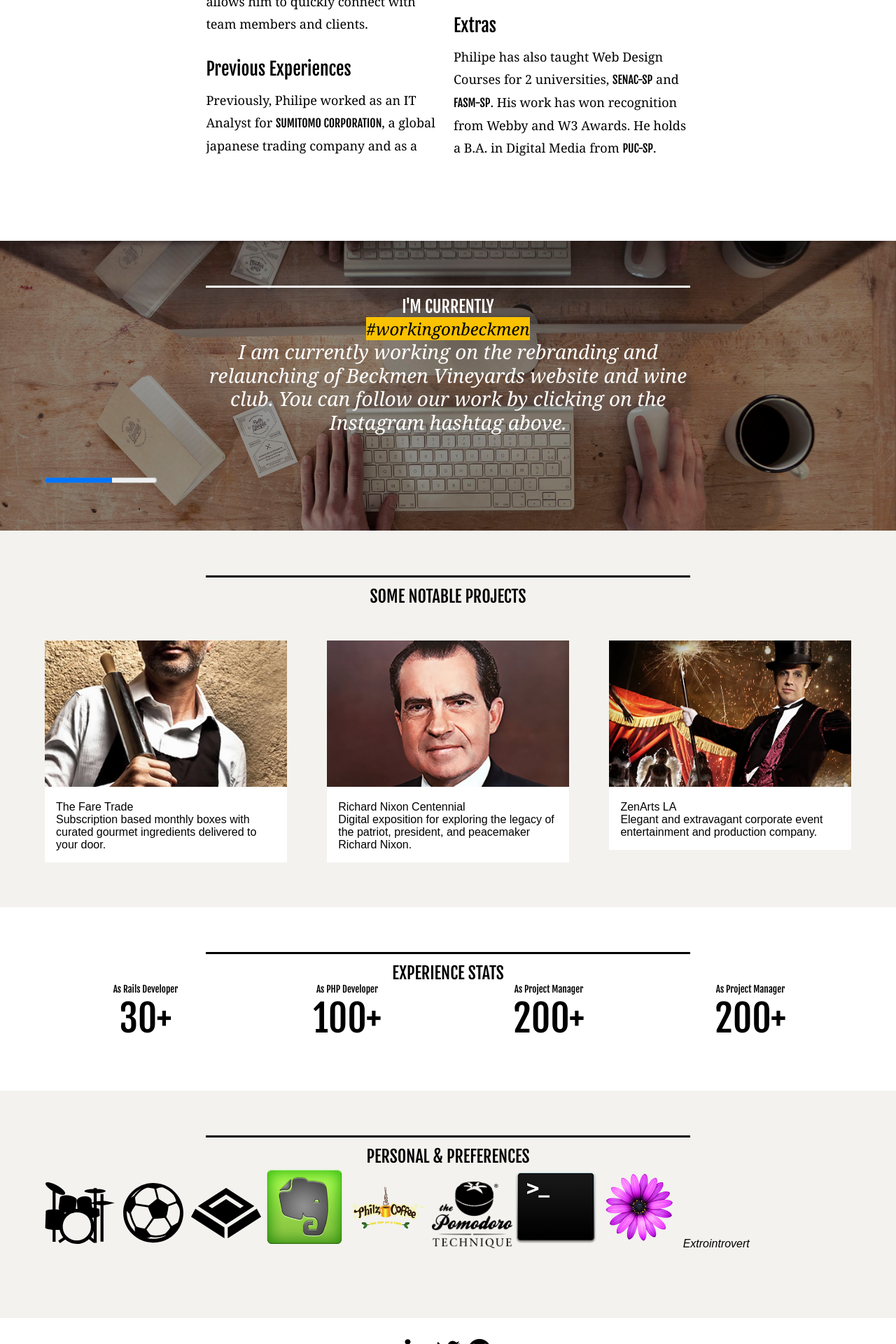
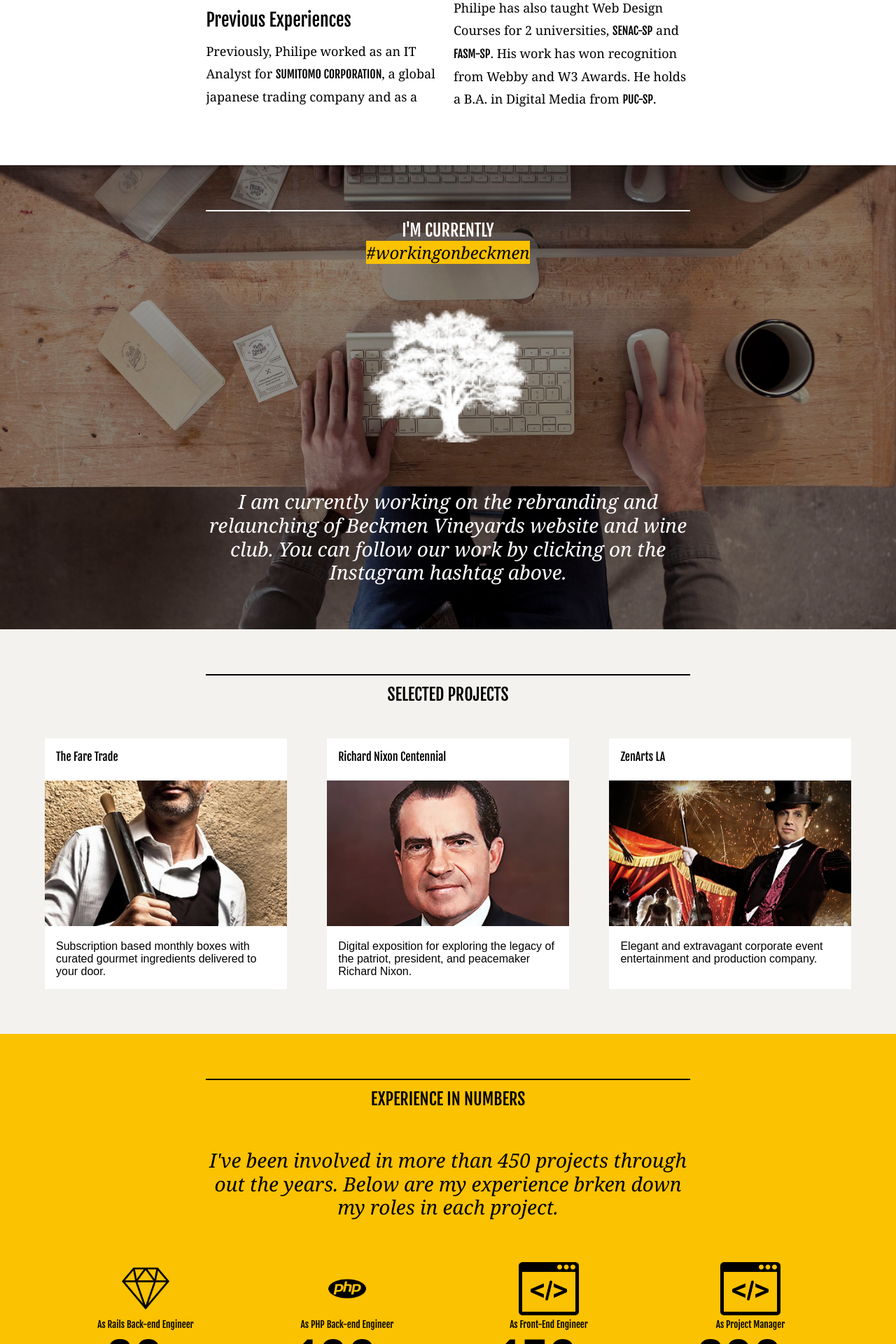
Before and after one commit to philipecasarotte/my-site, a PHP site: page / in a window 1280 px wide. Shown: the part 1240-3160 px from the top of the page at 70% size. Run offline with PHP 8.4, Linux system fonts and the light colour scheme; some libraries are stand-ins or nearby versions.

Commit message:
layout text

```diff
--- a/index.html
+++ b/index.html
@@ -10,8 +10,8 @@
 
 		<link rel="icon" type="image/png" href="imgs/favicon.png"/>
 		<link href="http://fonts.googleapis.com/css?family=Fjalla+One" rel="stylesheet" type="text/css"/>
-		<link href='http://fonts.googleapis.com/css?family=Oswald:400,700,300|Roboto:400,300,500italic,400italic,700,700italic,500,300italic|Open+Sans+Condensed:300,700,300italic|Open+Sans:300italic,400italic,600italic,400,300,600,700' rel='stylesheet' type='text/css'/>
-		<link rel="stylesheet" href="http://maxcdn.bootstrapcdn.com/font-awesome/4.3.0/css/font-awesome.min.css" type="text/css"//>
+		<link href='http://fonts.googleapis.com/css?family=PT+Sans+Narrow:400,700|Open+Sans+Condensed:300,300italic,700|Yanone+Kaffeesatz:400,300,700|Amatic+SC:400,700' rel='stylesheet' type='text/css'/>
+		<link rel="stylesheet" href="http://maxcdn.bootstrapcdn.com/font-awesome/4.3.0/css/font-awesome.min.css" type="text/css"/>
 		<link rel="stylesheet" href="stylesheets/animate.css" type="text/css"/>
 		<link rel="stylesheet" href="stylesheets/default.css" type="text/css"/>
     </head>
@@ -19,17 +19,20 @@
 		<!-- Of course you gotta check out my semantics! -->
 		<header class="flexbox">
 			<div class="intro col">
-				<h1>&raquo; Philipe <s>Tauk</s> Casarotte &laquo;</h1>
-				<p>is <a href="http://www.dburnsdesign.com/about-us">DBurns CTO &amp; Product Manager</a>. He has strong experience in web development, client relations and digital strategy. He is a coder.</p>
-				<button rel="#bio">FULL BIO</button>
+				<h1>
+					Philipe <s>Tauk</s> Casarotte
+					<small>is <a href="http://www.dburnsdesign.com/about-us">DBurns CTO &amp; Product Manager</a>.</small>
+				</h1>
+				<p>He has strong experience in web development, client relations and digital strategy. He is a coder.</p>
+				<button rel="#bio">FULL BIO <i class="fa fa-plus"></i></button>
 				<a href="#bio" class="animated infinite bounce" rel="#bio">
 					<i class="fa fa-angle-down"></i>
-					meet me in less<br/>
-					than 3 minutes
+					<!-- meet me in less<br/>
+					than 3 minutes -->
 				</a>
 			</div>
 			<div class="col">
-				<img src="images/philipe-casarotte-fish.png" width="1480" height="1712" alt="Philipe Casarotte" class="profile-id"/>
+				<img src="images/philipe-casarotte.png" width="1480" height="1712" alt="Philipe Casarotte" class="profile-id"/>
 			</div>
 		</header>
 		<section id="bio">
@@ -53,30 +56,31 @@
 					<a href="https://instagram.com/explore/tags/workingonbeckmen/">#workingonbeckmen</a>
 				</h2>
 				<!--TO-DO add beckmen tree logo -->
+				<img src="images/logos/beckmen-vineyards.png" width="94" height="78" alt="Beckmen Vineyards"/>
 				<p>I am currently working on the rebranding and relaunching of Beckmen Vineyards website and wine club. You can follow our work by clicking on the Instagram hashtag above.</p>
-				<progress value="60" max="100"></progress>
 			</div>
 		</section>
 		<section id="work">
-			<h2>Some notable projects</h2>
-			<ul>
+			<h2>Selected <strong>projects</strong></h2>
+			<ul class="flexbox">
 				<li class="the-fare-trade">
 					<a href="http://www.thefaretrade.com">
+						<h4>The Fare Trade</h4>
 						<figure>
 							<img src="images/featured-projects/the-fare-trade.jpg" alt="The Fare Trade - Site Screenshot" width="16" height="9"/>
 							<figcaption>
-								The Fare Trade<br/>
 								Subscription based monthly boxes with curated gourmet ingredients delivered to your door.
 							</figcaption>
 						</figure>
+
 					</a>
 				</li>
 				<li>
 					<a href="http://www.nixon100.org">
+						<h4>Richard Nixon Centennial</h4>
 						<figure>
 							<img src="images/featured-projects/richard-nixon.jpg" alt="Richard Nixon" width="16" height="9"/>
 							<figcaption>
-								Richard Nixon Centennial<br/>
 								Digital exposition for exploring the legacy of the patriot, president, and peacemaker Richard Nixon.
 							</figcaption>
 						</figure>
@@ -84,10 +88,10 @@
 				</li>
 				<li>
 					<a href="http://www.zenartsla.com">
+						<h4>ZenArts LA</h4>
 						<figure>
 							<img src="images/featured-projects/zen-arts-la.jpg" alt="Zen Arts LA"/>
 							<figcaption>
-								ZenArts LA<br/>
 								Elegant and extravagant corporate event entertainment and production company.
 							</figcaption>
 						</figure>
@@ -96,30 +100,39 @@
 			</ul>
 		</section>
 		<section id="stats">
-			<h2>Experience Stats</h2>
+			<h2>Experience in Numbers</h2>
+			<p>I've been involved in more than 450 projects through out the years. Below are my experience brken down my roles in each project.</p>
 			<ul>
 				<li>
 					<h5>
-						As Rails Developer
+						<img src="images/logos/ruby.png" width="512" height="512" alt="Ruby">
+						As Rails Back-end Engineer
 						<big>30+</big>
+						projects
 					</h5>
 				</li>
 				<li>
 					<h5>
-						As PHP Developer
+						<img src="images/logos/php.png" width="2048" height="2048" alt="Php">
+						As PHP Back-end Engineer
 						<big>100+</big>
+						projects
 					</h5>
 				</li>
 				<li>
 					<h5>
-						As Project Manager
-						<big>200+</big>
+						<img src="images/logos/html.png" width="1200" height="1200" alt="Html">
+						As Front-End Engineer
+						<big>150+</big>
+						projects
 					</h5>
 				</li>
 				<li>
 					<h5>
+						<img src="images/logos/html.png" width="1200" height="1200" alt="Html">
 						As Project Manager
 						<big>200+</big>
+						projects
 					</h5>
 				</li>
 			</ul>
@@ -180,13 +193,12 @@
 			<polygon points="0,55.314 47.611,85.92 47.611,70.384 6.174,43.718 "/>
 			<path d="M50,14.08L9.724,39.972L50,65.887l40.318-25.888L50,14.08z M50,30.034L29.95,42.929l-5.027-3.228L50,23.576l25.077,16.125  l-5.026,3.228L50,30.034z"/>
 			</svg>
-
+			http://urbaninfluence.com/work/
 			<img src="images/softwares-techniques/evernote.png" width="200" height="200" alt="Evernote">
 			<img src="images/softwares-techniques/philz-coffee.png" width="200" height="200" alt="Philz Coffee">
 			<img src="images/softwares-techniques/pomodoro.png"  alt="Pomodoro">
 			<img src="images/softwares-techniques/terminal.png" width="200" height="200" alt="Terminal">
 			<img src="images/softwares-techniques/textmate.png" width="200" height="200" alt="Textmate">
-			<i>Extrointrovert</i>
 			</p>
 		</section>
 		<footer>
--- a/stylesheets/default.css
+++ b/stylesheets/default.css
@@ -1,24 +1,17 @@
-/*Animations*/
-a.bounce {
-    -webkit-animation-duration: 2s;
-            animation-duration: 2s;
-	-webkit-animation-delay: 4s;
-			animation-delay: 4s;
-	-webkit-animation-iteration-count: infinite;
-			animation-iteration-count: infinite;
-}
-
+::-moz-selection {color: black;background: #FAC200;}
+::selection {color:black;background: #FAC200;}
 * {margin:0;padding:0;box-sizing:border-box;}
 img {border:none;}
 
-body {font-size:100%;border-top:solid 3px black;font-family:Arial, sans-serif;}
+body {font-size:100%;font-family:Arial, sans-serif;color:black;}
 
 h1, h2, h3, h4, h5, h6 {font-weight:400;color:black;margin-bottom:0.5em;font-family:"Fjalla One", sans-serif;}
-h1 {font-size:5vw;}
-h2 {font-size:24px;text-align:center;border-top:3px solid black;padding-top:0.5em;margin-bottom:0.5em;text-transform:uppercase;width:60%;margin:0 auto;}
+h1 {font-size:6vw;}
+h2 {font-size:24px;text-align:center;border-top:2px solid black;padding-top:0.5em;margin-bottom:0.5em;text-transform:uppercase;width:60%;margin:0 auto;max-width:780px;}
+h2 strong {font-weight:300;}
 h3 {font-size:2vw;color:white;}
 p {font-size:18px;margin-bottom:32px;line-height:32px;font-family:Georgia, "Times New Roman", Times, serif;}
-button {cursor:pointer;text-transform:uppercase;color:white;font-family:"Fjalla One", sans-serif;font-weight:normal;background:transparent;border:solid 3px #FAC200;}
+button {cursor:pointer;text-transform:uppercase;color:white;font-family:"Fjalla One", sans-serif;font-weight:normal;background:transparent;border:solid 3px white;}
 a {color:black;text-decoration:none;}
 a:hover {color:#FAC200;}
 a, a:hover, button, button:hover {-webkit-transition: all 1s ease-in-out;-moz-transition: all 0.5s ease-in-out;-o-transition: all 0.5s ease-in-out;transition: all 0.5s ease-in-out;}
@@ -26,59 +19,65 @@ p a:hover {background-color:#FAC200;color:black;}
 
 .flexbox {display:-webkit-flex;display:-ms-flexbox;display:flex;overflow:hidden;}
 
-/*Top*/
-/*color:#CAC697;*/
-header {background:url(../images/header-bg.png) no-repeat;background-size:cover;overflow:hidden;position:relative;}
+/* Top */
+header {/*background:url(../images/header-bg.png) no-repeat;background-size:cover;*/background-color:#FAC200;overflow:hidden;position:relative;}
 header div {width:45%;height:auto;float:right;flex:1;position:relative;}
 header div img {width:100%;height:auto;position:absolute;bottom:0;}
-header div.intro {float:left;width:55%;padding:5%;background:-moz-linear-gradient(left, rgba(0,0,0,0.65) 0%, rgba(0,0,0,0) 100%);background: -webkit-gradient(linear, left top, right top, color-stop(0%,rgba(0,0,0,0.65)), color-stop(100%,rgba(0,0,0,0)));background: -webkit-linear-gradient(left, rgba(0,0,0,0.65) 0%,rgba(0,0,0,0) 100%);background: -o-linear-gradient(left, rgba(0,0,0,0.65) 0%,rgba(0,0,0,0) 100%);background: -ms-linear-gradient(left, rgba(0,0,0,0.65) 0%,rgba(0,0,0,0) 100%);background: linear-gradient(to right, rgba(0,0,0,0.65) 0%,rgba(0,0,0,0) 100%);filter: progid:DXImageTransform.Microsoft.gradient( startColorstr='#a6000000', endColorstr='#00000000',GradientType=1 );}
-header div.intro h1 {color:white;text-transform:uppercase;text-align:left;width:100%;padding:0.1em 0;border:solid 6px white;border-left:none;border-right:none;}
+header div.intro {float:left;width:55%;padding:5%;/*background:-moz-linear-gradient(left, rgba(0,0,0,0.25) 0%, rgba(0,0,0,0) 100%);background: -webkit-gradient(linear, left top, right top, color-stop(0%,rgba(0,0,0,0.25)), color-stop(100%,rgba(0,0,0,0)));background: -webkit-linear-gradient(left, rgba(0,0,0,0.25) 0%,rgba(0,0,0,0) 100%);background: -o-linear-gradient(left, rgba(0,0,0,0.25) 0%,rgba(0,0,0,0) 100%);background: -ms-linear-gradient(left, rgba(0,0,0,0.25) 0%,rgba(0,0,0,0) 100%);background: linear-gradient(to right, rgba(0,0,0,0.25) 0%,rgba(0,0,0,0) 100%);filter: progid:DXImageTransform.Microsoft.gradient( startColorstr='#a6000000', endColorstr='#00000000',GradientType=1 );*/}
+header div.intro h1 {float:left;text-transform:uppercase;text-align:left;padding:0.1em 0;color:white;border:solid 3px white;border-left:none;border-right:none;position:relative;}
+header div.intro h1 small {font-size:1.4vw;color:white;background-color:#FAC200;position:absolute;bottom:-10%;left:25%;width:50%;text-align:center;}
+header div.intro h1 small a {color:white;}
 header div.intro h1 s {display:none;}
-header div.intro p {width:100%;font-style:italic;font-size:2.6vw;line-height:3.6vw;color:white;}
-header div.intro p a {font-family:"Fjalla One", sans-serif;text-transform:uppercase;color:#EFEFEF;}
-header div.intro p a:hover {color:black;}
+header div.intro p {float:left;width:100%;font-style:italic;font-size:2.6vw;line-height:3.6vw;}
+header div.intro p a {font-family:"Fjalla One", sans-serif;}
 header div.intro button {width:auto;font-size:2.4vw;padding:2% 10%;margin-top:0.5em;}
-header div.intro button:hover {border-color:black;color:#FAC200;}
-header div.intro a.animated {float:right;font-size:12px;text-align:center;color:white;}
+header div.intro button:hover {border-color:black;color:black;}
+header div.intro a.animated {float:right;margin-right:-40px;font-size:12px;text-align:center;}
 header div.intro a i {display:block;font-size:4vw;}
+header div.intro a:hover i {color:white;}
 
-/*Sections*/
+/* Sections */
 section {float:left;width:100%;padding:5%;}
 
-#bio {/*background-color:#F3F2EE;*/padding:8% 5%;}
-#bio p.intro, #recent-work p {font-size:28px;line-height:44px;width:60%;font-style:italic;text-align:center;margin:0 auto;border-top:3px solid black;padding-top:2em;margin-bottom:2em;}
+#bio {padding:5%;}
+#bio p.intro, #recent-work p, #stats p {font-size:28px;line-height:44px;width:60%;font-style:italic;text-align:center;margin:0 auto;border-top:3px solid black;padding-top:2em;margin-bottom:2em;max-width:700px;}
 #bio p.intro strong, #bio p a {font-family:"Fjalla One", sans-serif;font-weight:400;font-style:normal;text-transform:uppercase;}
-#bio div {-webkit-column-count:2;-moz-column-count:2;column-count:2;width:60%;margin:0 auto;}
+#bio div {-webkit-column-count:2;-moz-column-count:2;column-count:2;width:60%;margin:0 auto;max-width:700px;}
 #bio h2, #bio h3 {color:black;}
 #bio p a {font-size:16px;}
 
-#recent-work {background:url(../images/desk-angle.jpg) center top;background-size:cover;color:white;position:relative;float:left;width:100%;height:auto;}
+#recent-work {background:url(../images/desk-angle.jpg) center top;background-size:cover;color:white;position:relative;float:left;width:100%;height:auto;text-align:center;}
 #recent-work h2 {border-color:white;}
 #recent-work h2 a {font-family:Georgia, "Times New Roman", Times, serif;text-transform:lowercase;font-style:italic;background-color:#FAC200;color:black;}
 #recent-work h2, #recent-work h3, #recent-work a {color:white;}
-#recent-work p {padding:0;border:none;clear:both;line-height:1.2em;}
+#recent-work p, #stats p {padding:0;border:none;clear:both;line-height:1.2em;margin-bottom:0;}
+#recent-work img {margin:4em 0;width:20%;height:auto;}
 
 #work {background-color:#F3F2EE;}
 #work h2 {margin-bottom:2em;}
-#work li {display:inline;float:left;width:30%;background-color:white;}
+#work li {display:inline;float:left;width:30%;background-color:white;flex:1;}
 #work li:nth-child(2) {margin:0 5%;}
-#work figcaption {padding:1em;}
+#work li h4, #work li figcaption {padding:1em;}
+#work h4 {padding-bottom:0;}
 #work li img {width:100%;height:auto;-webkit-filter: grayscale(1); -webkit-filter: grayscale(100%);filter: gray; filter: grayscale(100%);filter: url(desaturate.svg#greyscale);}
 
-#stats {background-color:white;} /*#FEE02E*//*fac200*/
+#stats {background-color:#FAC200;}
 #stats li {width:25%;display:inline;float:left;text-align:center;}
-#stats li big {display:block;font-size:4em;}
+#stats li img {width:30%;height:auto;display:block;margin:0 auto;}
+#stats li big {display:block;font-size:6em;}
+#stats p {margin:2em auto;}
 
-#personal {background-color:#F3F2EE;}
-#personal h2 {color:black;}
+#personal {background-color:#272727;}
+#personal h2 {color:white;border-color:white;}
 #personal img {-webkit-filter: grayscale(1); -webkit-filter: grayscale(100%);filter: gray; filter: grayscale(100%);filter: url(desaturate.svg#greyscale);width:10%;height:auto;}
 
-/*Bottom*/
+/* Bottom */
 footer {text-align:center;background-color:white;color:black;float:left;width:100%;padding:2vw;}
 footer a {display:block;color:black;}
 footer nav {font-size:3vw;}
 footer nav a {display:inline;text-decoration:none;}
 
+/* Media Queries */
 /* Smartphones (portrait and landscape) ----------- */
 @media only screen and (min-width : 320px) and (max-width : 480px) {
 	h2 {font-size:24px;text-align:center;}
@@ -93,12 +92,10 @@ footer nav a {display:inline;text-decoration:none;}
 
 /* Smartphones (landscape) ----------- */
 @media only screen and (min-width: 321px) {
-
 }
 
 /* Smartphones (portrait) ----------- */
 @media only screen and (max-width : 320px) {
-
 }
 
 /* iPads (portrait and landscape) ----------- */
@@ -110,25 +107,30 @@ footer nav a {display:inline;text-decoration:none;}
 
 /* iPads (landscape) ----------- */
 @media only screen and (min-device-width : 768px) and (max-device-width : 1024px) and (orientation : landscape) {
-/* Styles */
 }
 
 /* iPads (portrait) ----------- */
 @media only screen and (min-device-width : 768px) and (max-device-width : 1024px) and (orientation : portrait) {
-/* Styles */
 }
 
 /* Desktops and laptops ----------- */
 @media only screen and (min-width : 1224px) {
-/* Styles */
 }
 
 /* Large screens ----------- */
 @media only screen and (min-width : 1824px) {
-/* Styles */
 }
 
 /* iPhone 4 ----------- */
 @media only screen and (-webkit-min-device-pixel-ratio : 1.5), only screen and (min-device-pixel-ratio : 1.5) {
-/* Styles */
 }
+
+/*Animations*/
+a.bounce {
+    -webkit-animation-duration: 2s;
+            animation-duration: 2s;
+	-webkit-animation-delay: 4s;
+			animation-delay: 4s;
+	-webkit-animation-iteration-count: infinite;
+			animation-iteration-count: infinite;
+}
```
Also changed, not shown: untitled.txt (added, +15 -0 lines), images/logo.svg (added), images/logos/beckmen-vineyards.png (added), images/logos/html.png (added), images/logos/nixon.png (added), images/logos/php.png (added), images/logos/ruby.png (added), images/logos/the-fare-trade.png (added), images/logos/zen-arts.png (added).
